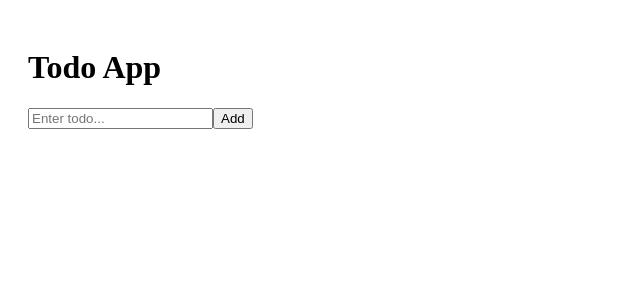
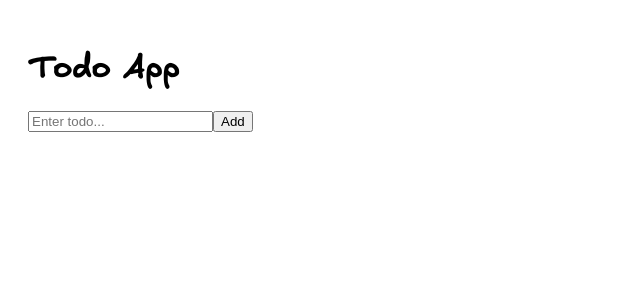
Before and after one commit to thekaramveer/todo-app, a React (Vite) app: page / in a window 1280 px wide. Shown: the top 300 px of the page, without its empty margins (0-640 px from the left). Built offline with nearby package versions, Linux system fonts and the light colour scheme.

Commit message:
add exacil font

```diff
--- a/src/App.css
+++ b/src/App.css
@@ -0,0 +1,10 @@
+@font-face {
+    font-family: 'Excalifont';
+    src: url('/fonts/Excalifont-Regular.woff2') format('woff2');
+    font-weight: normal;
+    font-style: normal;
+}
+
+body {
+    font-family: 'Excalifont', sans-serif;
+}
```
